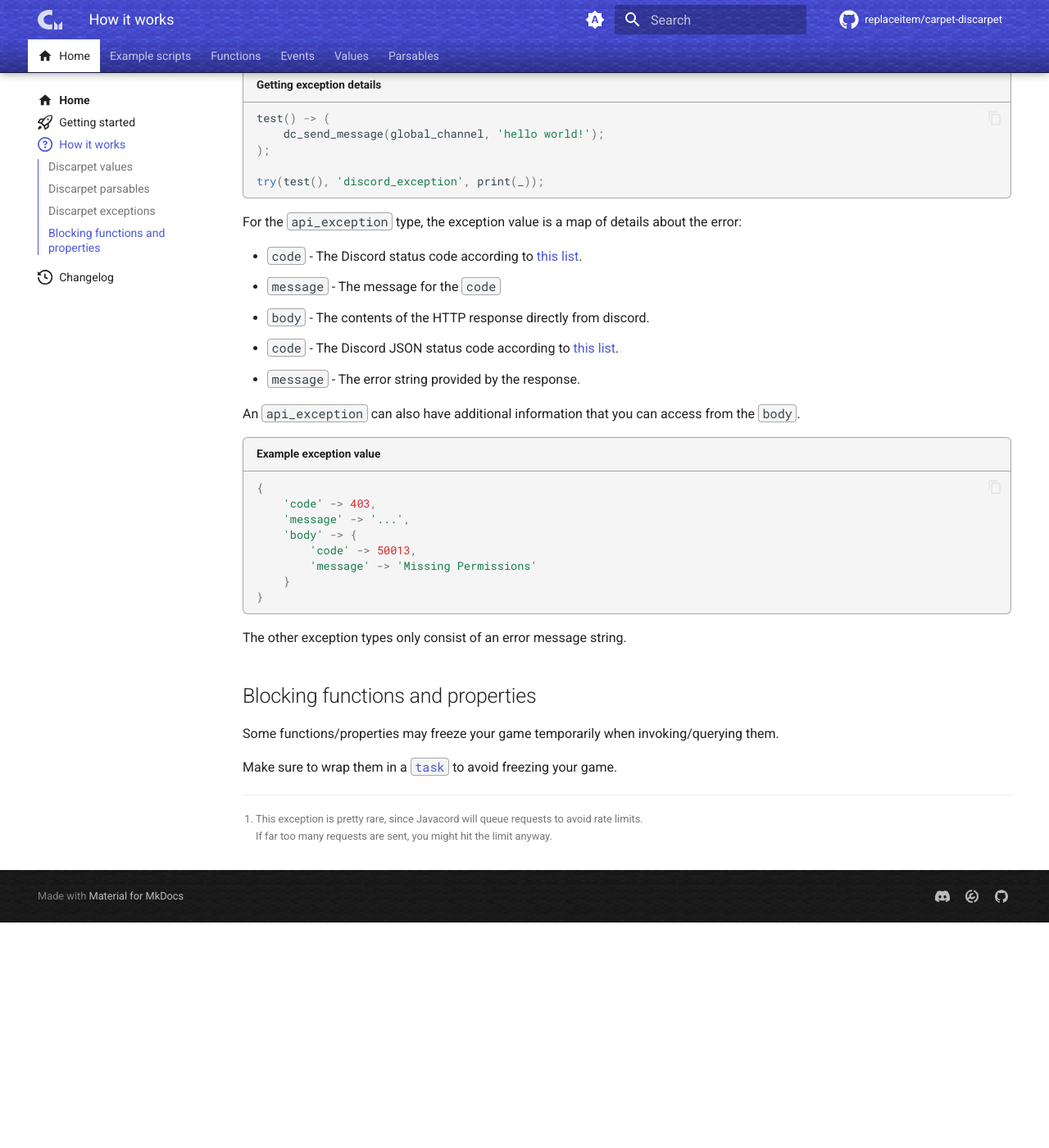
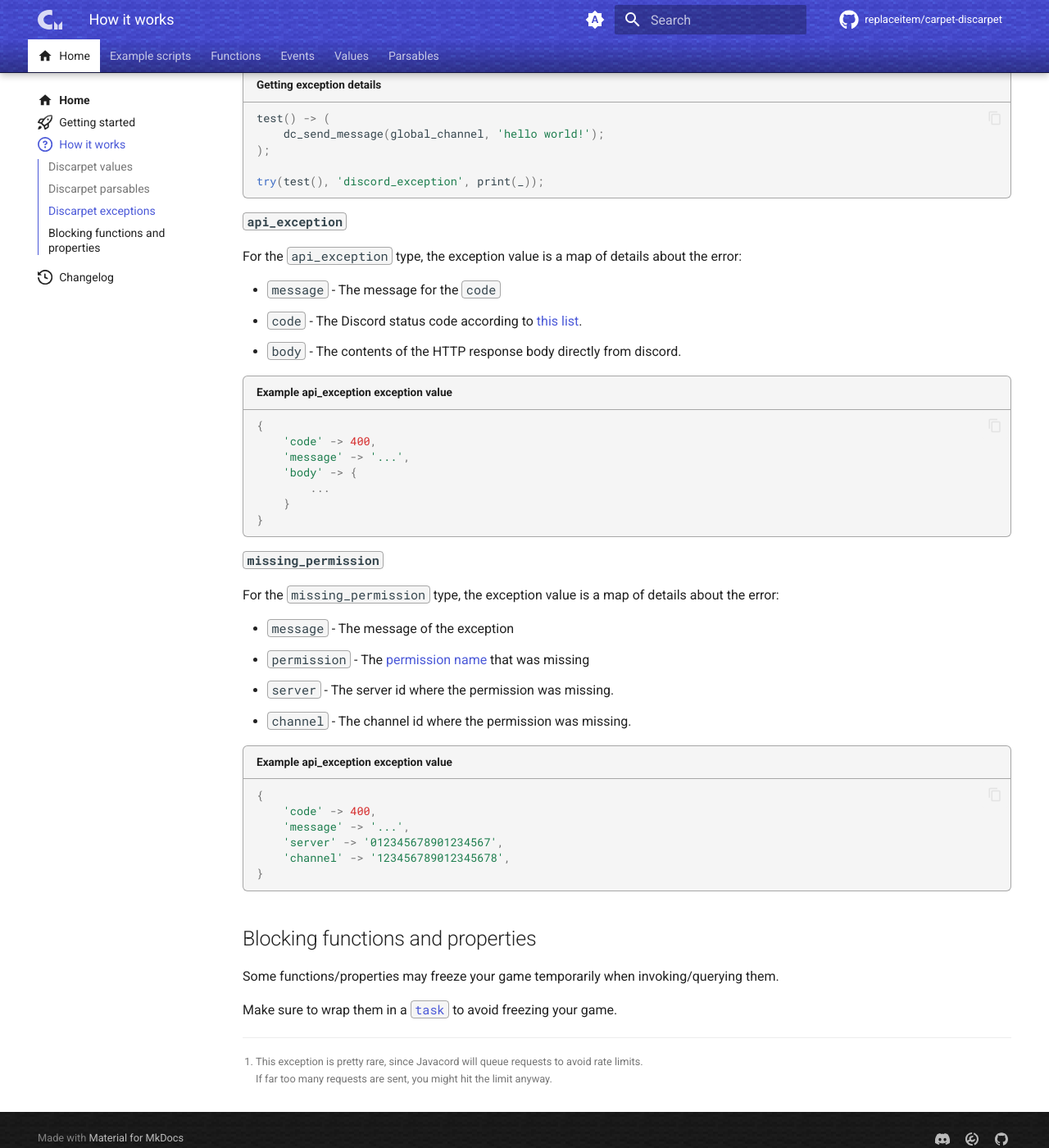
Before and after one commit to replaceitem/carpet-discarpet, an MkDocs documentation site: the page built from docs/pages/how-it-works.md, in a window 1280 px wide and 1400 px high, scrolled down 2233 px. Shown: the whole window at 82% size. Built offline with MkDocs 1.6.1 and Material for MkDocs 9.7.7, drawn with Linux system fonts in a browser that asks for light colours; comment, search, counter and statistics services are not loaded; before the commit the page ends 3358 px from its top, so only the background shows below that.

Commit message:
Added details to missing_permission exception

````diff
--- a/docs/pages/how-it-works.md
+++ b/docs/pages/how-it-works.md
@@ -112,30 +112,42 @@ test() -> (
 try(test(), 'discord_exception', print(_));
 ```
 
+#### `api_exception`
+
 For the `api_exception` type, the exception value is a map of details about the error:
 
+* `message` - The message for the `code`
 * `code` - The Discord status code according to
   [this list](https://discord.com/developers/docs/topics/opcodes-and-status-codes#http).
-* `message` - The message for the `code`
-* `body` - The contents of the HTTP response directly from discord.
-  * `code` - The Discord JSON status code according to
-    [this list](https://discord.com/developers/docs/topics/opcodes-and-status-codes#json).
-  * `message` - The error string provided by the response.
+* `body` - The contents of the HTTP response body directly from discord.
 
-An `api_exception` can also have additional information that you can access from the `body`.
-
-```sc title="Example exception value"
+```sc title="Example api_exception exception value"
 {
-    'code' -> 403,
+    'code' -> 400,
     'message' -> '...',
     'body' -> {
-        'code' -> 50013,
-        'message' -> 'Missing Permissions'
+        ...
     }
 }
 ```
 
-The other exception types only consist of an error message string.
+#### `missing_permission`
+
+For the `missing_permission` type, the exception value is a map of details about the error:
+
+* `message` - The message of the exception
+* `permission` - The [permission name](https://discord.com/developers/docs/topics/permissions#permissions-bitwise-permission-flags) that was missing
+* `server` - The server id where the permission was missing.
+* `channel` - The channel id where the permission was missing.
+
+```sc title="Example api_exception exception value"
+{
+    'code' -> 400,
+    'message' -> '...',
+    'server' -> '012345678901234567',
+    'channel' -> '123456789012345678',
+}
+```
 
 ## Blocking functions and properties
 
````
Also changed, not shown: 2 other files.
